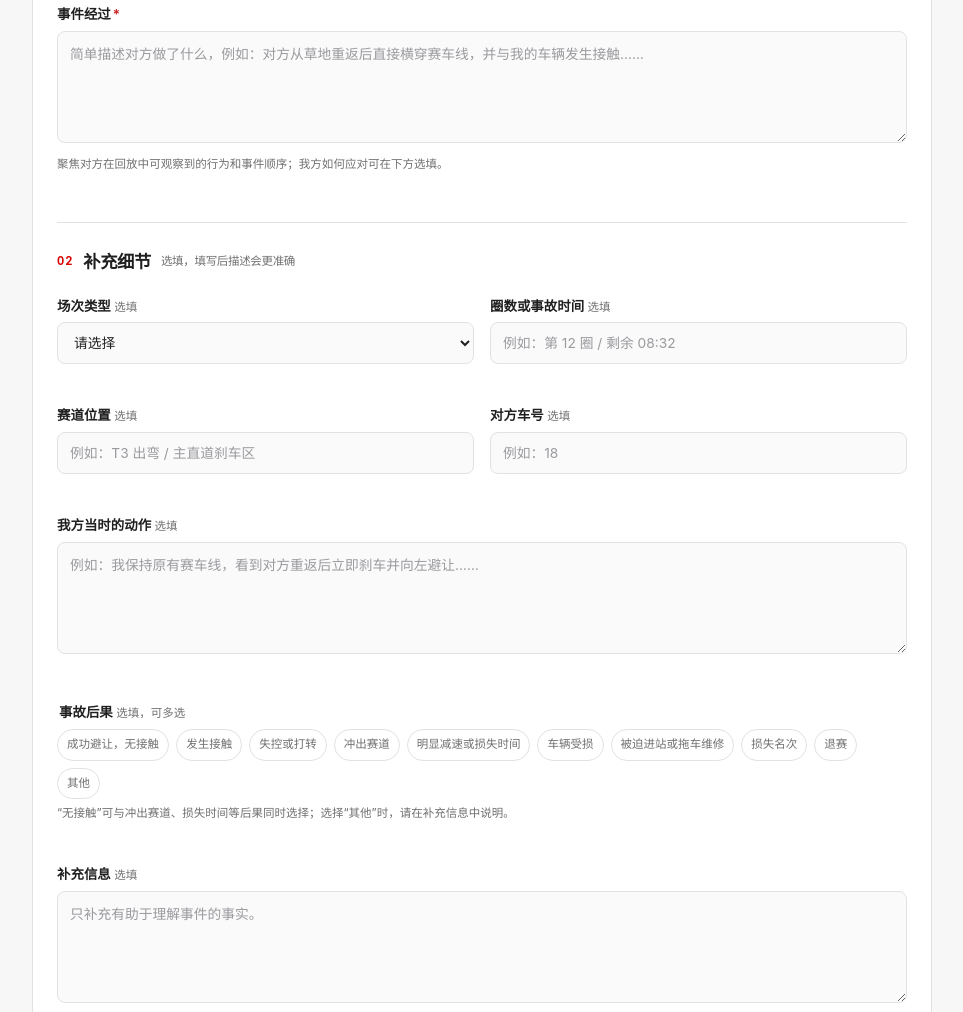
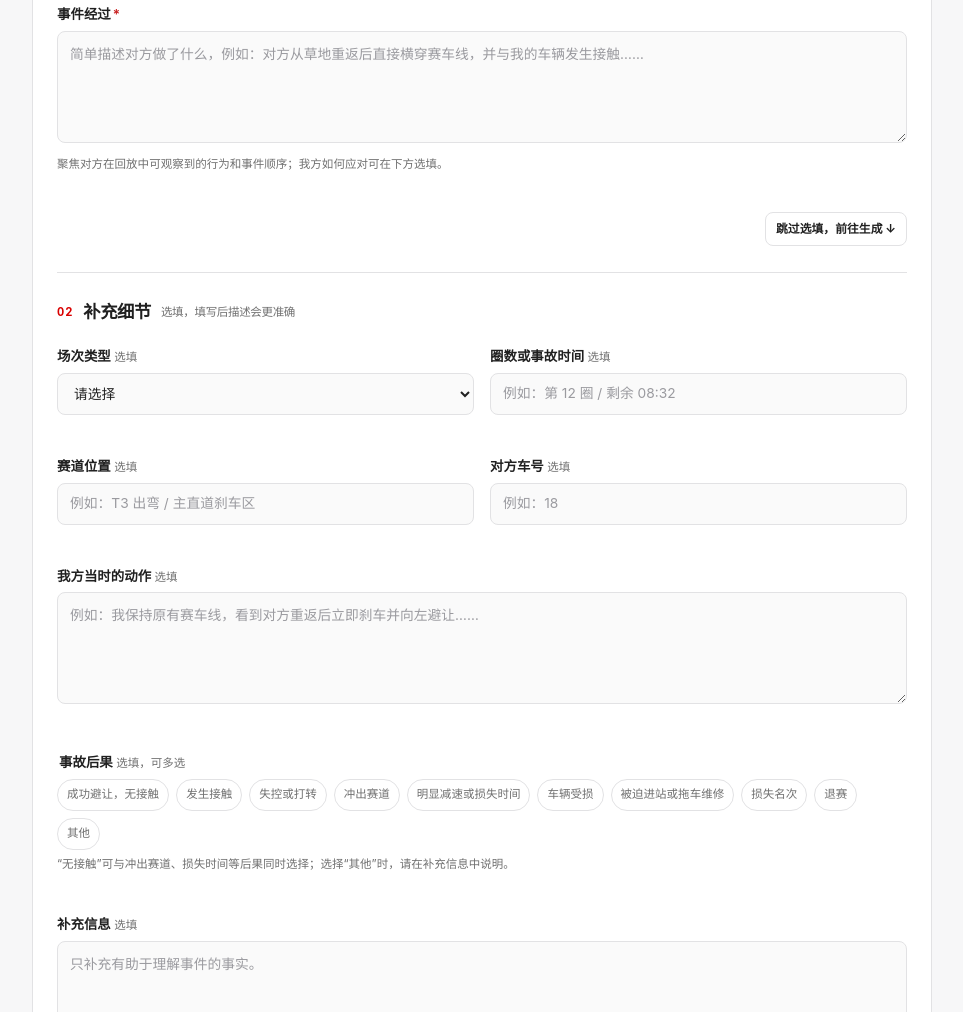
Before and after one commit to Moskic/protestmate, a website: page public/index.html in a window 1280 px wide. Shown: the part 729-1741 px from the top of the page, without its empty margins (158-1121 px from the left). Drawn offline with Linux system fonts and the light colour scheme.

Commit message:
Update index.html

```diff
--- a/public/index.html
+++ b/public/index.html
@@ -277,6 +277,26 @@
       .check input:checked + span { border-color: var(--accent); background: #fff3f3; color: var(--accent-dark); }
 
       .divider { height: 1px; margin: 26px 0; background: var(--line); }
+
+      .skip-details {
+        display: flex;
+        justify-content: flex-end;
+        margin-top: 16px;
+      }
+
+      .skip-details-button {
+        padding: 7px 10px;
+        border: 1px solid var(--line);
+        border-radius: 8px;
+        background: var(--surface);
+        color: var(--text);
+        cursor: pointer;
+        font-size: .74rem;
+        font-weight: 650;
+      }
+
+      .skip-details-button:hover { background: var(--surface-hover); }
+      .skip-details-button:focus-visible { outline: 2px solid var(--track); outline-offset: 3px; }
 
       .form-actions {
         display: flex;
@@ -605,6 +625,10 @@
             </div>
           </div>
 
+          <div class="skip-details">
+            <button id="skip-details-button" class="skip-details-button" type="button">跳过选填，前往生成 ↓</button>
+          </div>
+
           <div class="divider"></div>
           <h2 class="section-heading"><span class="step">02</span>补充细节 <span class="optional">选填，填写后描述会更准确</span></h2>
 
@@ -803,6 +827,7 @@
       const resultCard = document.querySelector("#result-card");
       const resultText = document.querySelector("#result-text");
       const copyButton = document.querySelector("#copy-button");
+      const skipDetailsButton = document.querySelector("#skip-details-button");
       const openGuideButton = document.querySelector("#open-protest-guide");
       const guideDialog = document.querySelector("#protest-guide");
       const imageDialog = document.querySelector("#guide-image-dialog");
@@ -998,6 +1023,11 @@
         fullGuideImage.alt = "";
       });
 
+      skipDetailsButton.addEventListener("click", () => {
+        submitButton.scrollIntoView({ behavior: "smooth", block: "center" });
+        submitButton.focus({ preventScroll: true });
+      });
+
       copyButton.addEventListener("click", async () => {
         if (!resultText.textContent) return;
         try {
```
